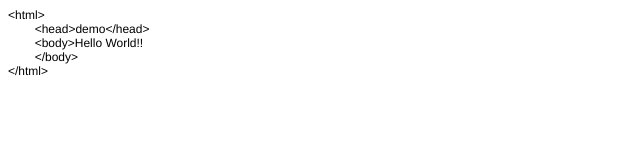
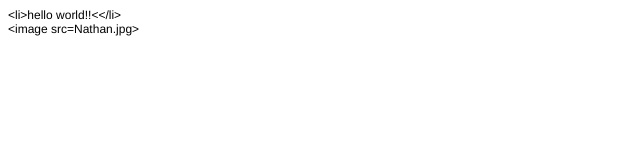
Before and after one commit to 09770028/demo-course, a plain HTML site: page src/index.html in a window 1280 px wide. Shown: the whole page, without its empty margins (0-640 px from the left). Drawn offline with Linux system fonts and the light colour scheme.

Commit message:
test
test for html

```diff
--- a/src/index.html
+++ b/src/index.html
@@ -7,15 +7,12 @@
   <meta name="Generator" content="Cocoa HTML Writer">
   <meta name="CocoaVersion" content="1348.17">
   <style type="text/css">
-    p.p1 {margin: 0.0px 0.0px 0.0px 0.0px; font: 12.0px Helvetica}
-    span.Apple-tab-span {white-space:pre}
+    p.p1 {margin: 0.0px 0.0px 0.0px 0.0px; font: 12.0px Helvetica; color: #000000; -webkit-text-stroke: #000000}
+    span.s1 {font-kerning: none}
   </style>
 </head>
 <body>
-<p class="p1">&lt;html&gt;</p>
-<p class="p1"><span class="Apple-tab-span">	</span>&lt;head&gt;demo&lt;/head&gt;</p>
-<p class="p1"><span class="Apple-tab-span">	</span>&lt;body&gt;Hello World!!</p>
-<p class="p1"><span class="Apple-tab-span">	</span>&lt;/body&gt;</p>
-<p class="p1">&lt;/html&gt;</p>
+<p class="p1"><span class="s1">&lt;li&gt;hello world!!&lt;&lt;/li&gt;</span></p>
+<p class="p1"><span class="s1">&lt;image src=Nathan.jpg&gt;</span></p>
 </body>
 </html>
```
Also changed, not shown: 2 other files.
